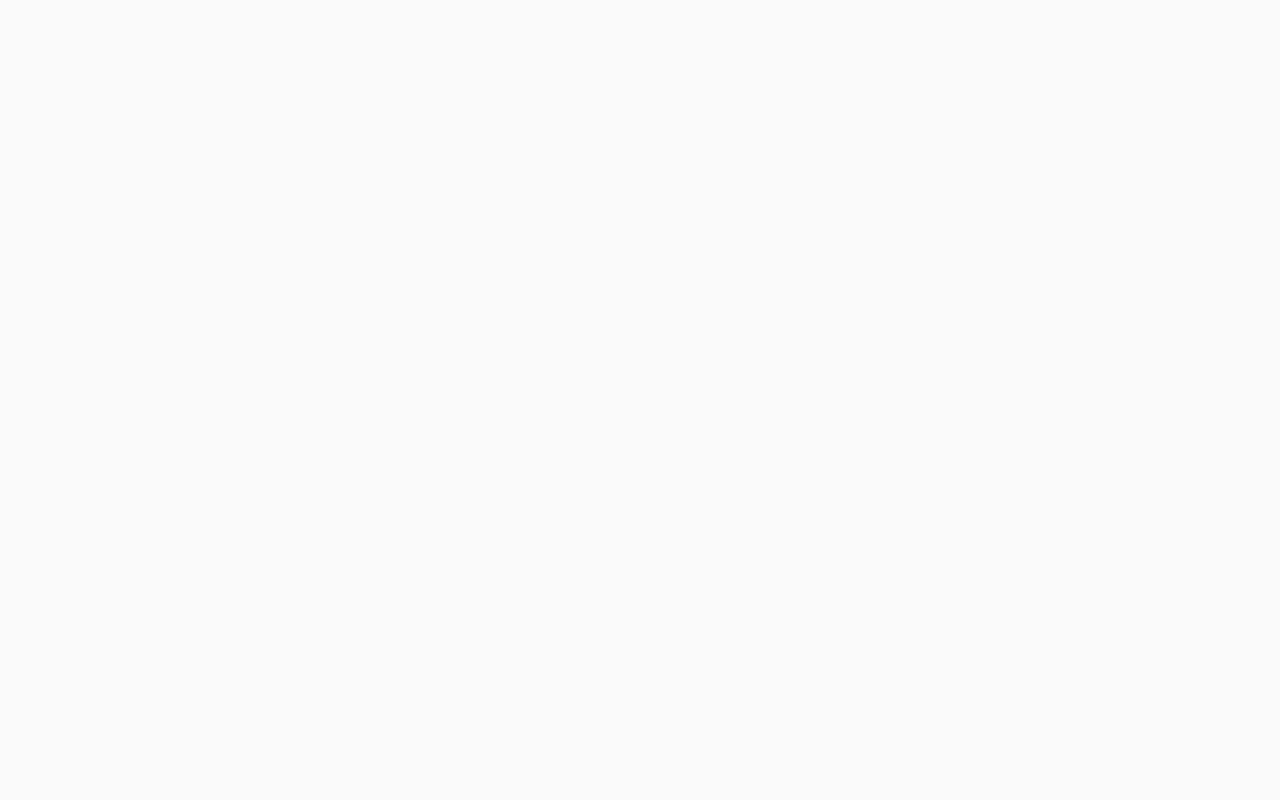
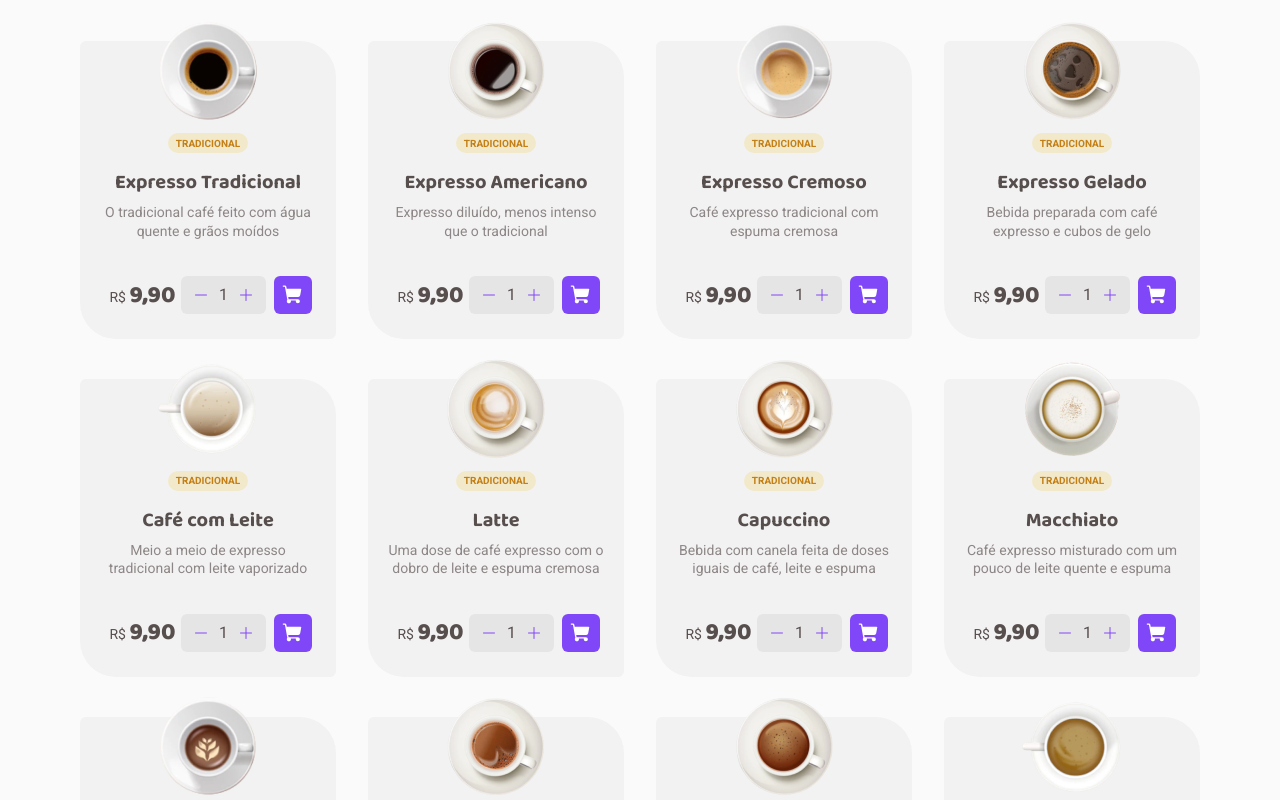
Before and after one commit to devjpedro/coffee-delivery, a React (Vite) app: page / in a window 1280 px wide. Shown: the part 680-1480 px from the top of the page. Before the commit the page ends 800 px from the top, so only its background shows below. Built offline with nearby package versions, Linux system fonts and the light colour scheme.

Commit message:
criando a parte dos cafés da home

```diff
--- /dev/null
+++ b/src/pages/Home/Coffees/components/CoffeeCard.tsx
@@ -0,0 +1,62 @@
+import { Minus, Plus, ShoppingCart } from 'phosphor-react'
+import {
+  ActionsCardCoffee,
+  AddCartButton,
+  AmountCounter,
+  CoffeeCardStyle,
+  FooterCoffeeCard,
+  TagCoffee,
+} from '../styled'
+
+type CoffeeTags =
+  | 'tradicional'
+  | 'gelado'
+  | 'com leite'
+  | 'alcoólico'
+  | 'especial'
+interface CoffeeCardProps {
+  coffeeName: string
+  coffeeDescription: string
+  coffeePrice: string
+  coffeeImage: string
+  coffeeTags: CoffeeTags[]
+}
+
+export function CoffeeCard({
+  coffeeName,
+  coffeeDescription,
+  coffeePrice,
+  coffeeImage,
+  coffeeTags,
+}: CoffeeCardProps) {
+  return (
+    <CoffeeCardStyle>
+      <img src={coffeeImage} alt="Café Expresso Tradicional" />
+      <TagCoffee>
+        {coffeeTags.map((tag) => (
+          <span key={tag}>{tag}</span>
+        ))}
+      </TagCoffee>
+      <strong>{coffeeName}</strong>
+      <p>{coffeeDescription}</p>
+      <FooterCoffeeCard>
+        <strong>{coffeePrice}</strong>
+        <ActionsCardCoffee>
+          <AmountCounter>
+            <button>
+              <Minus size={16} />
+            </button>
+
+            <span>1</span>
+            <button>
+              <Plus size={16} />
+            </button>
+          </AmountCounter>
+          <AddCartButton>
+            <ShoppingCart weight="fill" size={22} />
+          </AddCartButton>
+        </ActionsCardCoffee>
+      </FooterCoffeeCard>
+    </CoffeeCardStyle>
+  )
+}
--- /dev/null
+++ b/src/pages/Home/Coffees/index.tsx
@@ -0,0 +1,125 @@
+import ExpressoAmericanoImg from '../../../assets/CoffeeImages/americano.png'
+import ArabeImg from '../../../assets/CoffeeImages/arabe.png'
+import CafeComLeiteImg from '../../../assets/CoffeeImages/cafe_com_leite.png'
+import ExpressoGeladoImg from '../../../assets/CoffeeImages/cafe_gelado.png'
+import CappucinoImg from '../../../assets/CoffeeImages/capuccino.png'
+import ChocolateQuenteImg from '../../../assets/CoffeeImages/chocolate_quente.png'
+import CubanoImg from '../../../assets/CoffeeImages/cubano.png'
+import ExpressoImg from '../../../assets/CoffeeImages/expresso.png'
+import ExpressoCremosoImg from '../../../assets/CoffeeImages/expresso_cremoso.png'
+import HavaianoImg from '../../../assets/CoffeeImages/havaiano.png'
+import IrlandesImg from '../../../assets/CoffeeImages/irlandes.png'
+import LatteImg from '../../../assets/CoffeeImages/latte.png'
+import MacchiatoImg from '../../../assets/CoffeeImages/macchiato.png'
+import MocaccinoImg from '../../../assets/CoffeeImages/mochaccino.png'
+
+import { CoffeeCard } from './components/CoffeeCard'
+import { CoffeesContainer, MainContainer } from './styled'
+
+export default function Coffees() {
+  return (
+    <MainContainer>
+      <h2>Nossos Cafés</h2>
+      <CoffeesContainer>
+        <CoffeeCard
+          coffeeName="Expresso Tradicional"
+          coffeeDescription="O tradicional café feito com água quente e grãos moídos"
+          coffeePrice="9,90"
+          coffeeImage={ExpressoImg}
+          coffeeTags={['tradicional']}
+        />
+        <CoffeeCard
+          coffeeName="Expresso Americano"
+          coffeeDescription="Expresso diluído, menos intenso que o tradicional"
+          coffeePrice="9,90"
+          coffeeImage={ExpressoAmericanoImg}
+          coffeeTags={['tradicional']}
+        />
+        <CoffeeCard
+          coffeeName="Expresso Cremoso"
+          coffeeDescription="Café expresso tradicional com espuma cremosa"
+          coffeePrice="9,90"
+          coffeeImage={ExpressoCremosoImg}
+          coffeeTags={['tradicional']}
+        />
+        <CoffeeCard
+          coffeeName="Expresso Gelado"
+          coffeeDescription="Bebida preparada com café expresso e cubos de gelo"
+          coffeePrice="9,90"
+          coffeeImage={ExpressoGeladoImg}
+          coffeeTags={['tradicional']}
+        />
+        <CoffeeCard
+          coffeeName="Café com Leite"
+          coffeeDescription="Meio a meio de expresso tradicional com leite vaporizado"
+          coffeePrice="9,90"
+          coffeeImage={CafeComLeiteImg}
+          coffeeTags={['tradicional']}
+        />
+        <CoffeeCard
+          coffeeName="Latte"
+          coffeeDescription="Uma dose de café expresso com o dobro de leite e espuma cremosa"
+          coffeePrice="9,90"
+          coffeeImage={LatteImg}
+          coffeeTags={['tradicional']}
+        />
+        <CoffeeCard
+          coffeeName="Capuccino"
+          coffeeDescription="Bebida com canela feita de doses iguais de café, leite e espuma"
+          coffeePrice="9,90"
+          coffeeImage={CappucinoImg}
+          coffeeTags={['tradicional']}
+        />
+        <CoffeeCard
+          coffeeName="Macchiato"
+          coffeeDescription="Café expresso misturado com um pouco de leite quente e espuma"
+          coffeePrice="9,90"
+          coffeeImage={MacchiatoImg}
+          coffeeTags={['tradicional']}
+        />
+        <CoffeeCard
+          coffeeName="Mocaccino"
+          coffeeDescription="Café expresso com calda de chocolate, pouco leite e espuma"
+          coffeePrice="9,90"
+          coffeeImage={MocaccinoImg}
+          coffeeTags={['tradicional']}
+        />
+        <CoffeeCard
+          coffeeName="Chocolate Quente"
+          coffeeDescription="Bebida feita com chocolate dissolvido no leite quente e café"
+          coffeePrice="9,90"
+          coffeeImage={ChocolateQuenteImg}
+          coffeeTags={['tradicional']}
+        />
+        <CoffeeCard
+          coffeeName="Cubano"
+          coffeeDescription="Drink gelado de café expresso com rum, creme de leite e hortelã"
+          coffeePrice="9,90"
+          coffeeImage={CubanoImg}
+          coffeeTags={['tradicional']}
+        />
+        <CoffeeCard
+          coffeeName="Havaiano"
+          coffeeDescription="Bebida adocicada preparada com café e leite de coco"
+          coffeePrice="9,90"
+          coffeeImage={HavaianoImg}
+          coffeeTags={['tradicional']}
+        />
+        <CoffeeCard
+          coffeeName="Árabe"
+          coffeeDescription="Bebida preparada com grãos de café árabe e especiarias"
+          coffeePrice="9,90"
+          coffeeImage={ArabeImg}
+          coffeeTags={['tradicional']}
+        />
+        <CoffeeCard
+          coffeeName="Irlandês"
+          coffeeDescription="Bebida a base de café, uísque irlandês, açúcar e chantilly"
+          coffeePrice="9,90"
+          coffeeImage={IrlandesImg}
+          coffeeTags={['tradicional']}
+        />
+      </CoffeesContainer>
+    </MainContainer>
+  )
+}
--- /dev/null
+++ b/src/pages/Home/Coffees/styled.ts
@@ -0,0 +1,150 @@
+import styled from 'styled-components'
+
+export const MainContainer = styled.main`
+  max-width: 70rem;
+  width: 100%;
+  margin: 2rem auto;
+
+  @media (max-width: 900px) {
+    padding-left: 1.5rem;
+    padding-right: 1.5rem;
+  }
+
+  @media (max-width: 600px) {
+    padding-left: 1.25rem;
+    padding-right: 1.25rem;
+  }
+
+  h2 {
+    font-size: 2rem;
+    font-weight: 800;
+  }
+`
+export const CoffeesContainer = styled.div`
+  width: 100%;
+  display: grid;
+  grid-template-columns: repeat(auto-fit, minmax(16rem, 1fr));
+  gap: 2.5rem 2rem;
+  margin-top: 3.125rem;
+`
+export const CoffeeCardStyle = styled.div`
+  background-color: ${(props) => props.theme['base-200']};
+  max-width: 16rem;
+  width: 100%;
+  margin: 0 auto;
+  display: flex;
+  flex-direction: column;
+  justify-content: start;
+  align-items: center;
+  padding: 1.25rem;
+  text-align: center;
+  border-top-left-radius: 0.375rem;
+  border-bottom-left-radius: 2.25rem;
+  border-top-right-radius: 2.25rem;
+  border-bottom-right-radius: 0.375rem;
+
+  img {
+    margin-top: -2.5rem;
+    margin-bottom: 0.75rem;
+  }
+
+  strong {
+    font-size: 1.25rem;
+    font-family: 'Baloo 2', sans-serif;
+    margin-bottom: 0.5rem;
+  }
+
+  p {
+    font-size: 0.875rem;
+    color: ${(props) => props.theme['base-600']};
+  }
+`
+export const TagCoffee = styled.div`
+  display: flex;
+  gap: 0.25rem;
+  flex-wrap: wrap;
+  justify-content: center;
+
+  span {
+    color: ${(props) => props.theme['yellow-700']};
+    background-color: ${(props) => props.theme['yellow-300']};
+    font-size: 0.625rem;
+    font-weight: 700;
+    text-transform: uppercase;
+    border-radius: 999px;
+    display: block;
+    width: 5rem;
+    height: 1.25rem;
+    display: flex;
+    justify-content: center;
+    align-items: center;
+  }
+  margin-bottom: 1rem;
+`
+
+export const FooterCoffeeCard = styled.footer`
+  display: flex;
+  justify-content: space-between;
+  align-items: center;
+  margin-top: 2rem;
+  width: 100%;
+  height: auto;
+  padding: 0 0.25rem;
+
+  strong {
+    font-family: 'Baloo 2', sans-serif;
+    font-weight: 800;
+    font-size: 1.5rem;
+    flex: 1;
+    margin-top: 0.5rem;
+  }
+
+  strong:before {
+    content: 'R$ ';
+    font-family: 'Roboto', sans-serif;
+    font-size: 0.875rem;
+    font-weight: 400;
+  }
+`
+
+export const ActionsCardCoffee = styled.div`
+  display: flex;
+  gap: 0.5rem;
+`
+
+export const AmountCounter = styled.div`
+  background-color: ${(props) => props.theme['base-400']};
+  border-radius: 6px;
+  padding: 0.5rem 0.75rem;
+  display: flex;
+  justify-content: center;
+  align-items: center;
+  gap: 0.625rem;
+
+  button {
+    line-height: 0;
+    background: none;
+    border: 0;
+    cursor: pointer;
+  }
+
+  svg {
+    color: ${(props) => props.theme['purple-500']};
+  }
+`
+export const AddCartButton = styled.button`
+  line-height: 0;
+  background: none;
+  border: 0;
+  cursor: pointer;
+  background-color: ${(props) => props.theme['purple-500']};
+  color: ${(props) => props.theme.white};
+  width: 2.375rem;
+  height: 2.375rem;
+  border-radius: 6px;
+
+  &:hover {
+    background-color: ${(props) => props.theme['purple-700']};
+    transition: all 0.2s;
+  }
+`
--- a/src/pages/Home/Intro/index.tsx
+++ b/src/pages/Home/Intro/index.tsx
@@ -17,6 +17,7 @@ export default function Intro() {
               <ShoppingCart className="cart" weight="fill" size={20} />
               Compra simples e segura
             </li>
+
             <li>
               <Package className="package" weight="fill" size={20} />
               Embalagem mantém o café intacto
--- a/src/pages/Home/Intro/styled.ts
+++ b/src/pages/Home/Intro/styled.ts
@@ -18,8 +18,13 @@ export const IntroBackground = styled.section`
   @media (max-width: 600px) {
     padding-left: 1.25rem;
     padding-right: 1.25rem;
+    img {
+      display: none;
+    }
   }
 `
+
+export const ActionsCardCoffee = styled.div``
 
 export const IntroContainer = styled.div`
   max-width: 70rem;
--- a/src/pages/Home/index.tsx
+++ b/src/pages/Home/index.tsx
@@ -1,8 +1,10 @@
+import Coffees from './Coffees'
 import Intro from './Intro'
 export default function Home() {
   return (
     <main>
       <Intro />
+      <Coffees />
     </main>
   )
 }
```
